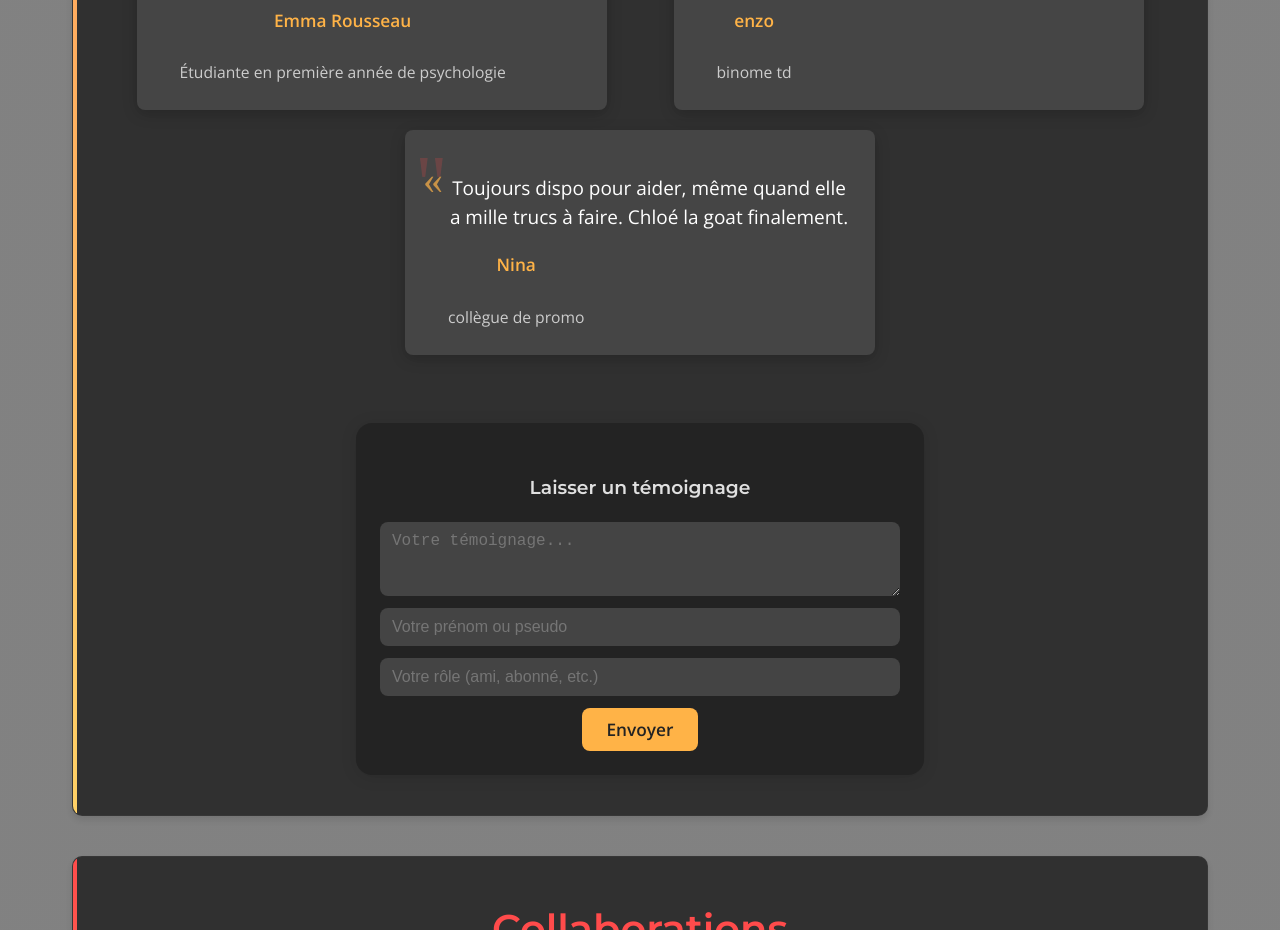
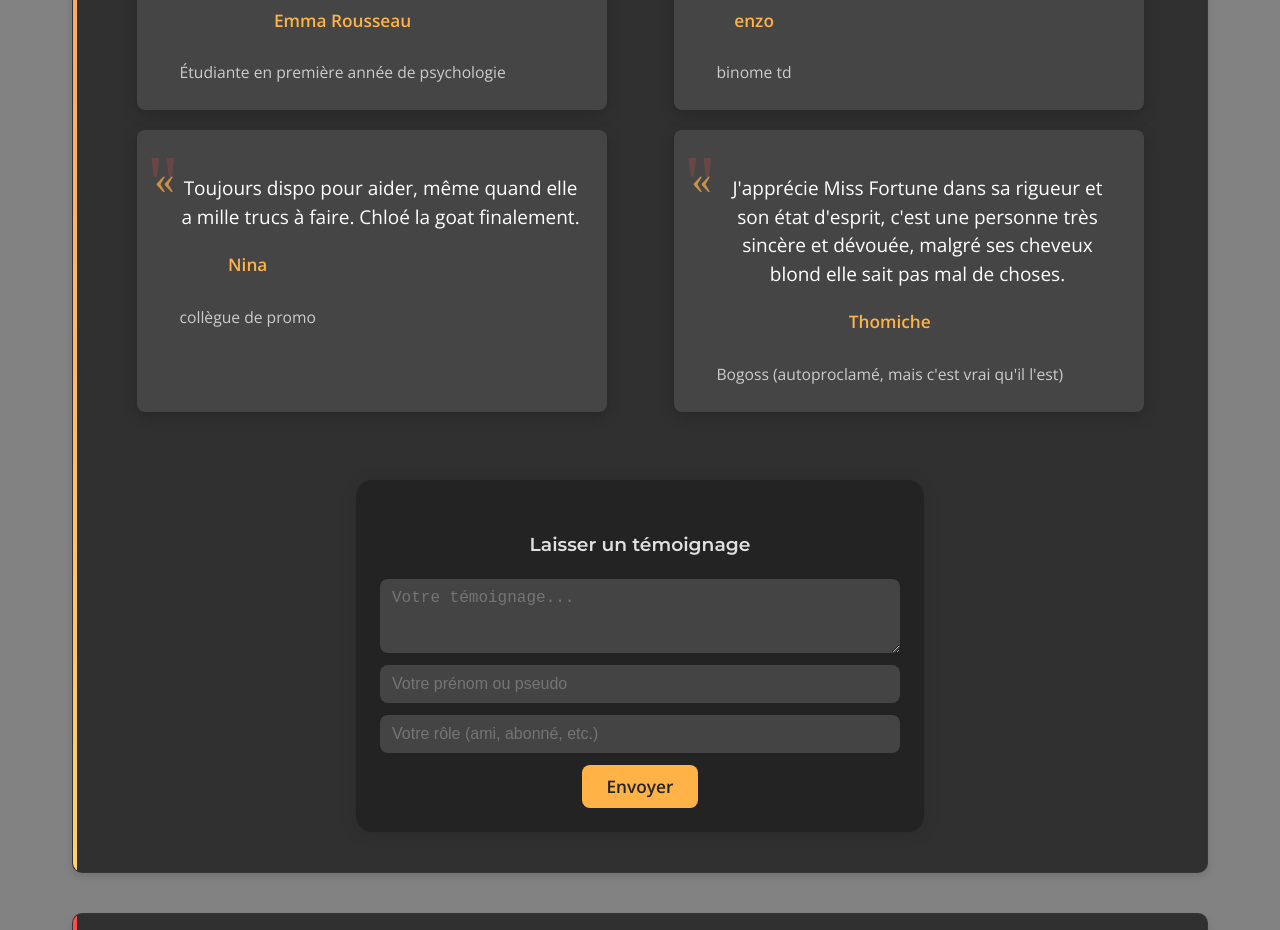
Before and after one commit to fox3000foxy/itsrealfortune-site, a React (Vite) app: page / in a window 1280 px wide. Shown: the part 6940-7870 px from the top of the page. Built offline with nearby package versions, Linux system fonts and the light colour scheme.

Commit message:
added a new testimonial from Thomiche

```diff
--- a/src/components/Testimonials.tsx
+++ b/src/components/Testimonials.tsx
@@ -91,6 +91,11 @@ const Testimonials: React.FC = () => {
       author: 'Nina',
       role: 'collègue de promo',
     },
+    {
+      content: "J'apprécie Miss Fortune dans sa rigueur et son état d'esprit, c'est une personne très sincère et dévouée, malgré ses cheveux blond elle sait pas mal de choses.",
+      author: 'Thomiche',
+      role: "Bogoss (autoproclamé, mais c'est vrai qu'il l'est)",
+    }
   ]);
 
   const [form, setForm] = useState({ content: '', author: '', role: '' });
```
